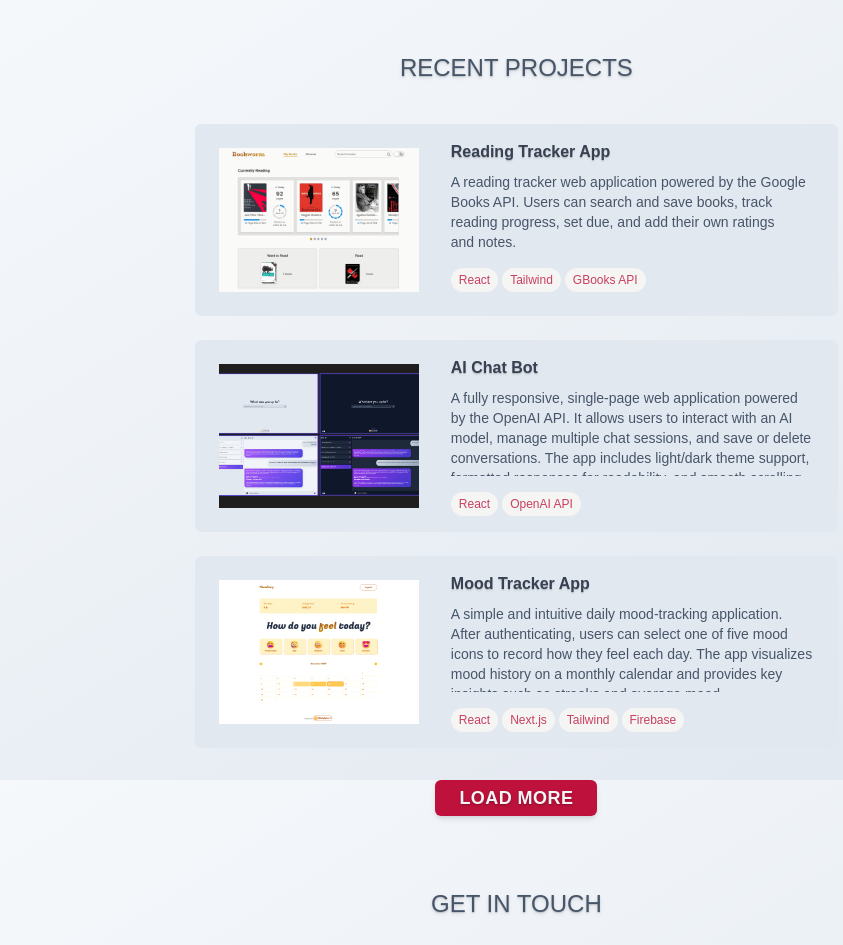
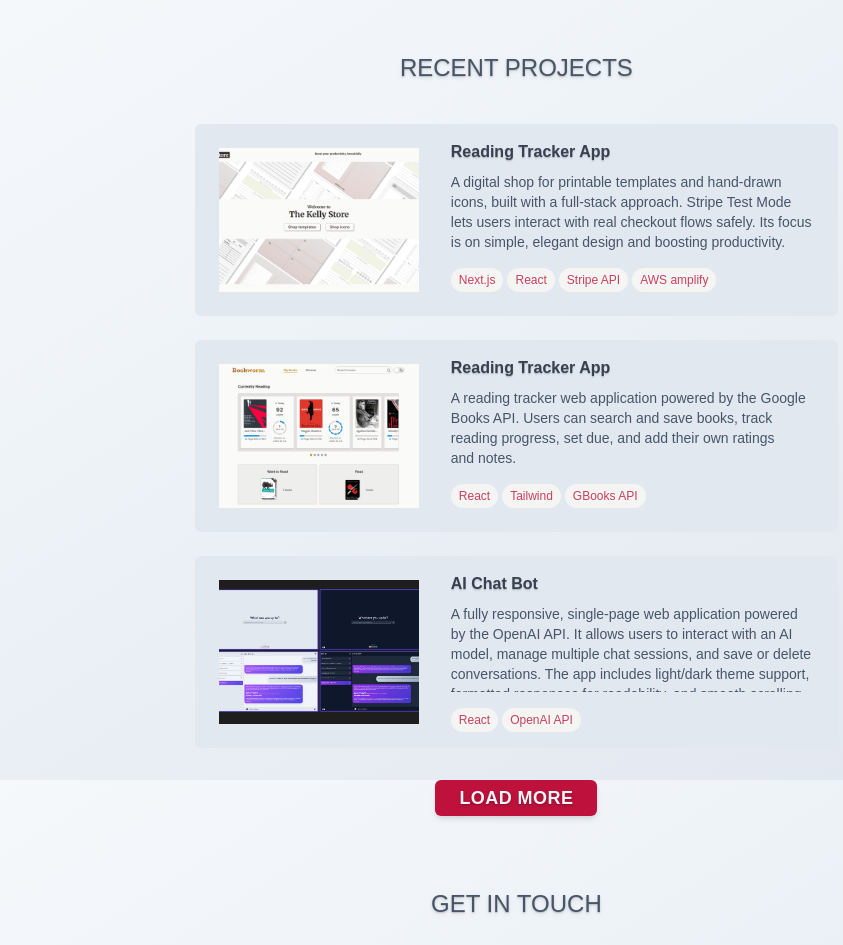
Before and after one commit to KellyBytes/kb-portfolio-website-v1, a React (Vite) app: page / in a window 1280 px wide. Shown: the part 820-1765 px from the top of the page, without its empty margins (378-1221 px from the left). Built offline with nearby package versions, Linux system fonts and the light colour scheme; some icons are missing; a web font is replaced by a local one.

Commit message:
Update index.js with KellyStore entry

```diff
--- a/src/data/index.js
+++ b/src/data/index.js
@@ -23,6 +23,14 @@ export const socialIcons = [
 
 export const projects = [
   {
+    img: '/images/kellystore.png',
+    title: 'Reading Tracker App',
+    description:
+      'A digital shop for printable templates and hand-drawn icons, built with a full-stack approach. Stripe Test Mode lets users interact with real checkout flows safely. Its focus is on simple, elegant design and boosting productivity.',
+    tags: ['Next.js', 'React', 'Stripe API', 'AWS amplify'],
+    url: 'https://github.com/KellyBytes/kellystore',
+  },
+  {
     img: '/images/bookworm.png',
     title: 'Reading Tracker App',
     description:
@@ -43,7 +51,7 @@ export const projects = [
     title: 'Mood Tracker App',
     description:
       'A simple and intuitive daily mood-tracking application. After authenticating, users can select one of five mood icons to record how they feel each day. The app visualizes mood history on a monthly calendar and provides key insights such as streaks and average mood.',
-    tags: ['React', 'Next.js', 'Tailwind', 'Firebase'],
+    tags: ['Next.js', 'React', 'Tailwind', 'Firebase'],
     url: 'https://github.com/KellyBytes/moodiary',
   },
   {
```
Also changed, not shown: public/images/kellystore.png (added), 1 other file (tests, documents, lock files or other folders).
